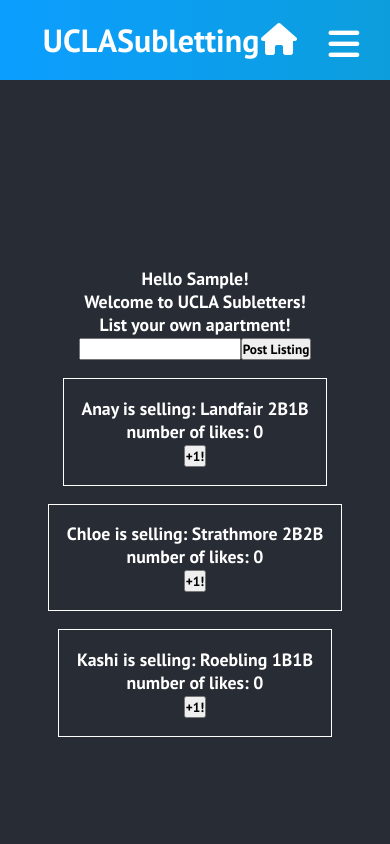
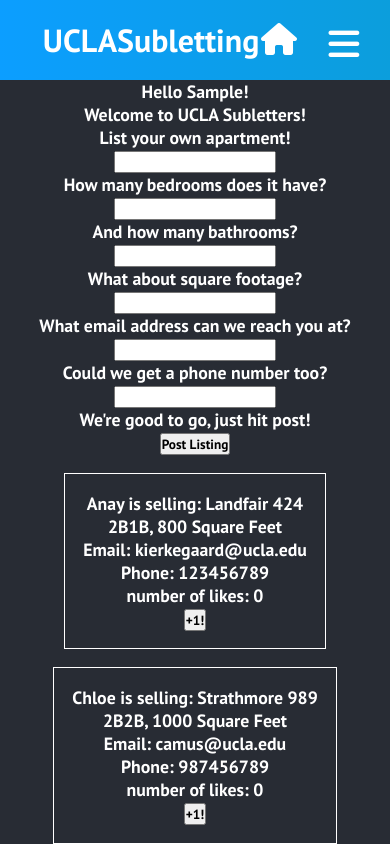
Before and after one commit to anaymehta/UCLASubletting, a React (Create React App) app: page /property-list in a window 390 px wide. Both pictures are taken after typing "Sample" into the empty fields and a click on the button "create". Shown: the top 844 px of the page. Built offline with nearby package versions, Linux system fonts and the light colour scheme.

Commit message:
Added more attributes (#6)
* Added beds and baths to listings

* Added sqft, email, phone to react form

Have yet to add form tag and onSubmit attribute, need to link to backend still

```diff
--- a/src/components/pages/components/CreateListing.js
+++ b/src/components/pages/components/CreateListing.js
@@ -2,18 +2,54 @@
 
 function CreateListing(props) {
   const [text, setText] = useState("");
-  const handleInput = (e) => {
+  const [beds, setBeds] = useState("");
+  const [baths, setBaths] = useState("");
+  const [sqft, setSqft] = useState("");
+  const [email, setEmail] = useState("");
+  const [phone, setPhone] = useState("");
+  const handleText = (e) => {
     setText(e.target.value);
   }
+  const handleBeds = (e) => {
+    setBeds(e.target.value);
+  }
+  const handleBaths = (e) => {
+    setBaths(e.target.value);
+  }
+  const handleSqft = (e) => {
+    setSqft(e.target.value);
+  }
+  const handleEmail = (e) => {
+    setEmail(e.target.value);
+  }
+  const handlePhone = (e) => {
+    setPhone(e.target.value);
+  }
   const createListing = () => {
-    props.createListing(text);
+    props.createListing(text, beds, baths, sqft, email, phone);
     setText("");
+    setBaths("");
+    setBeds("");
+    setSqft("");
+    setEmail("");
+    setPhone("");
   }
   return (
     <div>
-      <p>List your own apartment!</p>
-      <input type="text" onChange={handleInput} value={text} />
-      <button onClick={createListing}>Post Listing</button>
+        <p>List your own apartment!</p>
+        <input type="text" onChange={handleText} value={text} />
+        <p>How many bedrooms does it have?</p>
+        <input type="number" onChange={handleBeds} value={beds} />
+        <p>And how many bathrooms?</p>
+        <input type="number" onChange={handleBaths} value={baths} />
+        <p>What about square footage?</p>
+        <input type="number" onChange={handleSqft} value={sqft} />
+        <p>What email address can we reach you at?</p>
+        <input type="text" onChange={handleEmail} value={email} />
+        <p>Could we get a phone number too?</p>
+        <input type="text" onChange={handlePhone} value={phone} />
+        <p>We're good to go, just hit post!</p>
+        <button onClick={createListing}>Post Listing</button>
     </div>
   )
 }
--- a/src/components/pages/components/Listing.js
+++ b/src/components/pages/components/Listing.js
@@ -14,6 +14,15 @@
         {props.author} is selling: {props.body}
       </p>
       <p>
+        {props.beds}B{props.baths}B, {props.sqft} Square Feet
+      </p>
+      <p>
+        Email: {props.email}
+      </p>
+      <p>
+        Phone: {props.phone}
+      </p>
+      <p>
         number of likes: {likes}
       </p>
       <button onClick={addLike}>+1!</button>
--- a/src/components/pages/propertyList.js
+++ b/src/components/pages/propertyList.js
@@ -7,15 +7,30 @@
 const defaultListings = [
   {
     author: "Anay",
-    body: "Landfair 2B1B",
+    body: "Landfair 424",
+    beds: 2,
+    baths: 1,
+    sqft: 800,
+    email: "kierkegaard@ucla.edu",
+    phone: "123456789",
   },
   {
     author: "Chloe",
-    body: "Strathmore 2B2B",
+    body: "Strathmore 989",
+    beds: 2,
+    baths: 2,
+    sqft: 1000,
+    email: "camus@ucla.edu",
+    phone: "987456789",
   },
   {
     author: "Kashi",
-    body: "Roebling 1B1B",
+    body: "Roebling 765",
+    beds: 1,
+    baths: 1,
+    sqft: 900,
+    email: "sartre@ucla.edu",
+    phone: "567891234",
   },
 ];
 
@@ -23,11 +38,16 @@
   const [listings, setListings] = useState(defaultListings)
   const [username, setUsername] = useState("")
 
-  const createListing = (newListingText) => {
+  const createListing = (newListingText, beds, baths, sqft, email, phone) => {
     const newListings = [...listings];
     newListings.push({
       author: username,
       body: newListingText,
+      beds: beds,
+      baths: baths,
+      sqft: sqft,
+      email: email,
+      phone: phone,
     })
     setListings(newListings)
   }
@@ -49,7 +69,15 @@
         }
         {
           listings.map(( listing ) => {
-            return <Listing author={listing.author} body={listing.body} />
+            return <Listing
+                      author={listing.author}
+                      body={listing.body}
+                      beds={listing.beds}
+                      baths={listing.baths}
+                      sqft={listing.sqft}
+                      email={listing.email}
+                      phone={listing.phone}
+            />
           })
         }
       </header>
```
